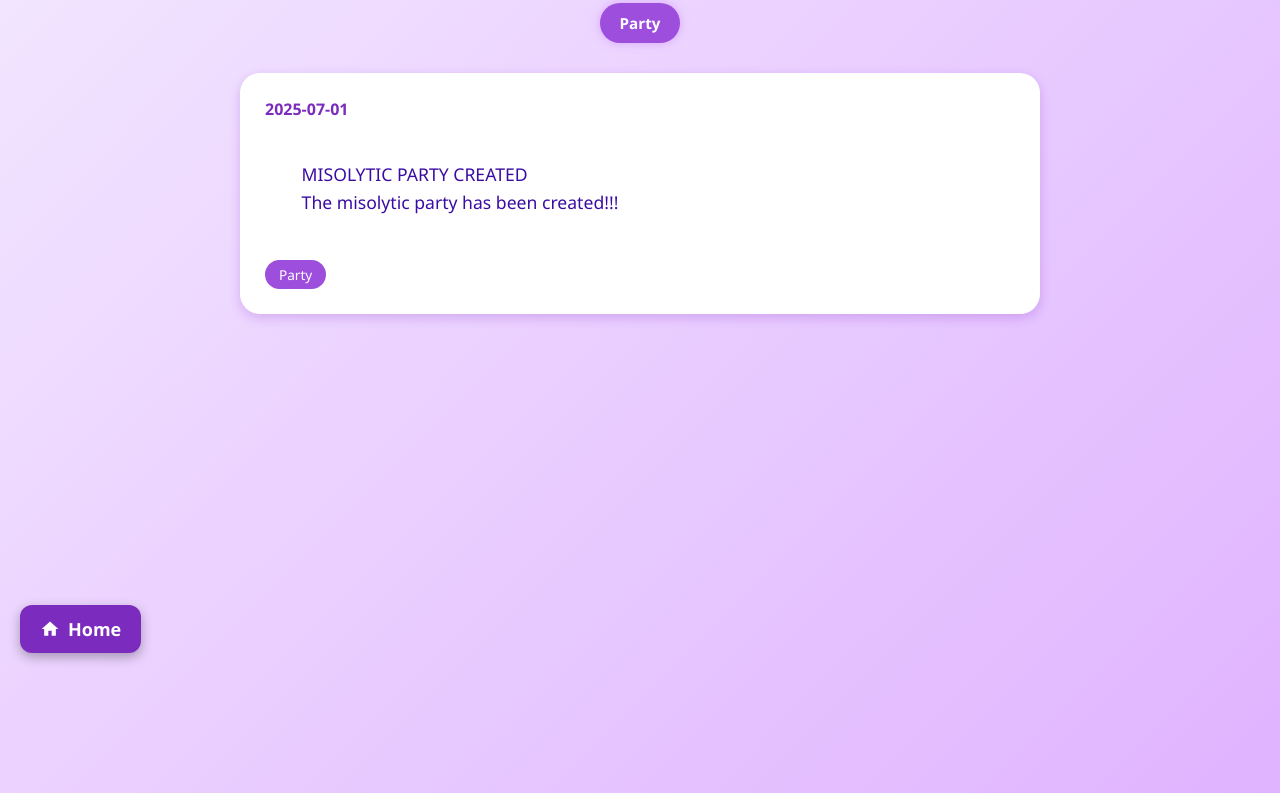
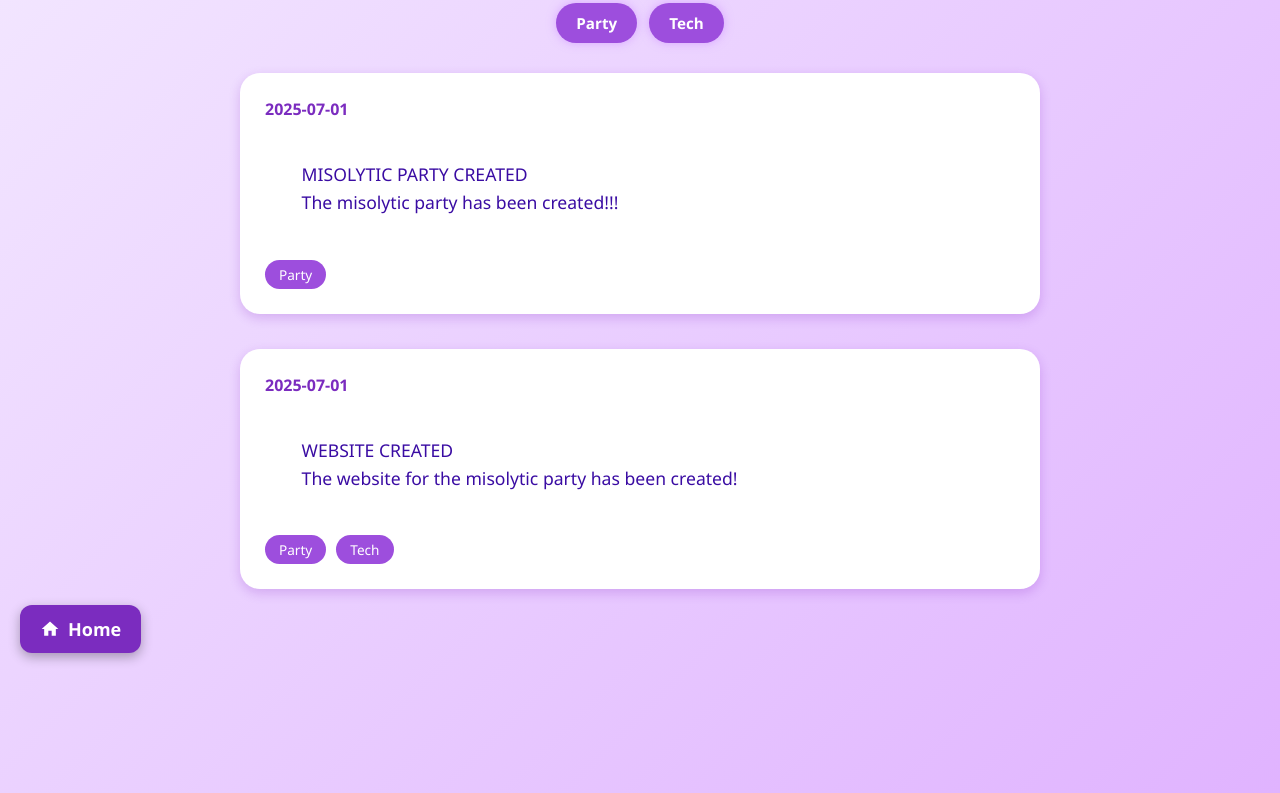
Before and after one commit to misolyticparty/misolyticparty.github.io, a plain HTML site: page updates.html in a window 1280 px wide. Shown: the part 127-920 px from the top of the page. Drawn offline with Linux system fonts and the light colour scheme.

Commit message:
Update updates.html

```diff
--- a/updates.html
+++ b/updates.html
@@ -158,6 +158,21 @@
     </div>
 
   </div>
+  <div class="posts-container">
+
+    <div class="post" data-tags="party tech">
+      <div class="post-date">2025-07-01</div>
+      <div class="post-content">
+        WEBSITE CREATED
+        The website for the misolytic party has been created!
+      </div>
+      <div class="tags">
+        <div class="tag">party</div>
+        <div class="tag">tech</div>
+      </div>
+    </div>
+
+  </div>
 
   <!-- Home button -->
   <a href="index.html" class="home-button" aria-label="Go to Home">
```
